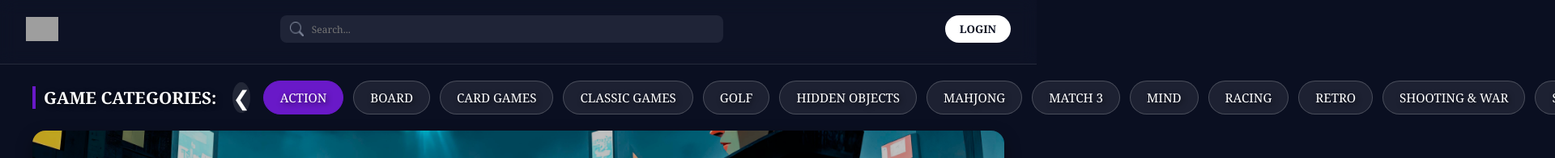
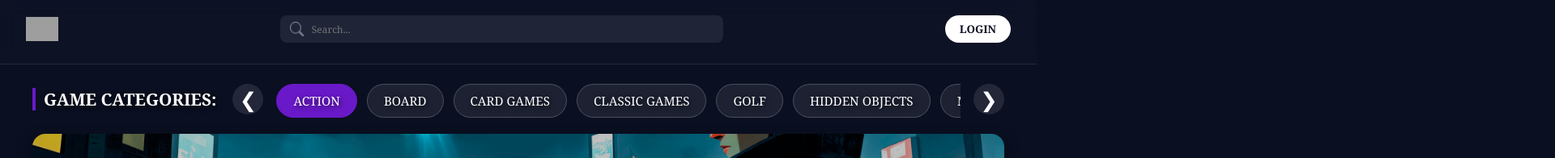
Before and after one commit to suryanshaxipays/GameGT, a React (Create React App) app: page /category/Action in a window 1280 px wide. Shown: the top 196 px of the page at 81% size, 1920 px wide, since content can reach past the window. Built offline with nearby package versions, Linux system fonts and the light colour scheme; grey boxes are pictures that could not be loaded.

Commit message:
all done

```diff
--- a/src/Styles/Gamecategory.css
+++ b/src/Styles/Gamecategory.css
@@ -82,12 +82,13 @@
 .category-scroll-inline {
   display: flex;
   gap: 12px;
-  overflow-x: visible;
+  overflow: auto;
   white-space: nowrap;
   scroll-behavior: smooth;
   scrollbar-width: none; /* Hide scrollbar in Firefox */
   flex: 1;
   cursor: grab;
+  padding-top: 0.5vh;
 }
 
 .category-scroll-inline::-webkit-scrollbar {
```
